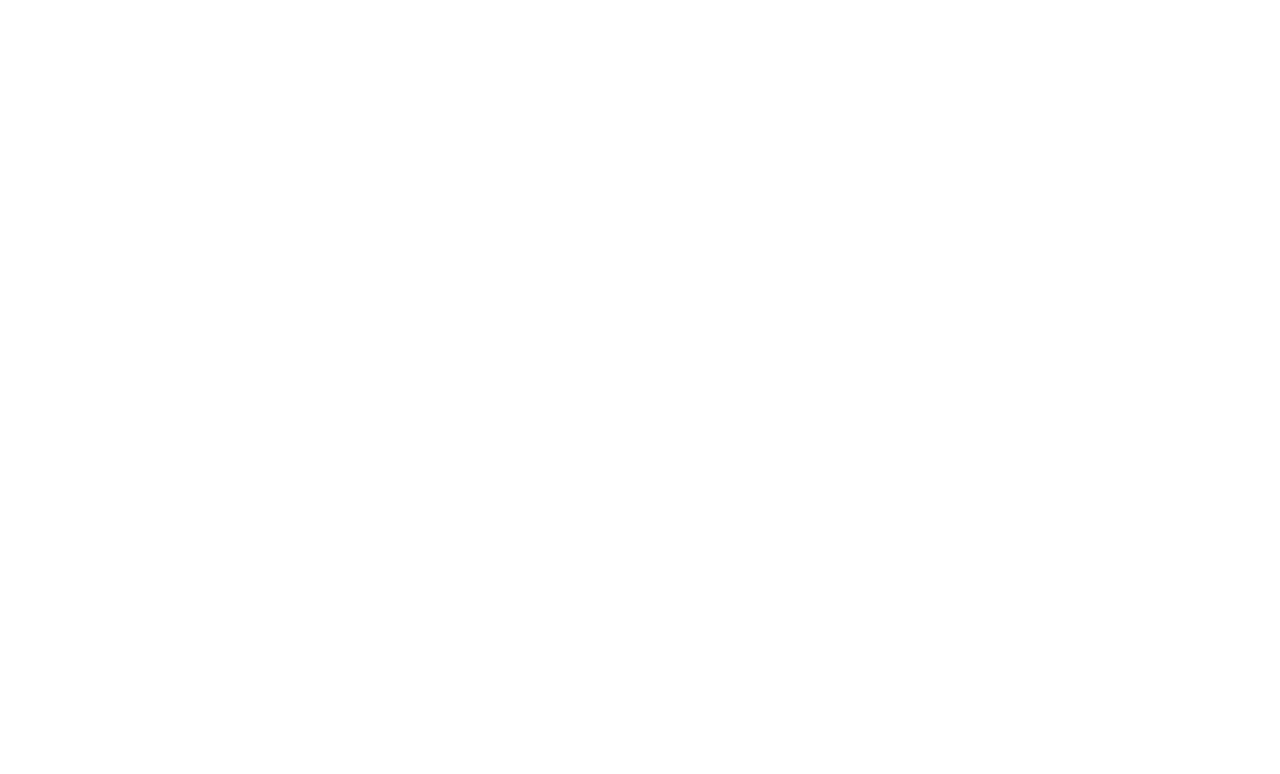
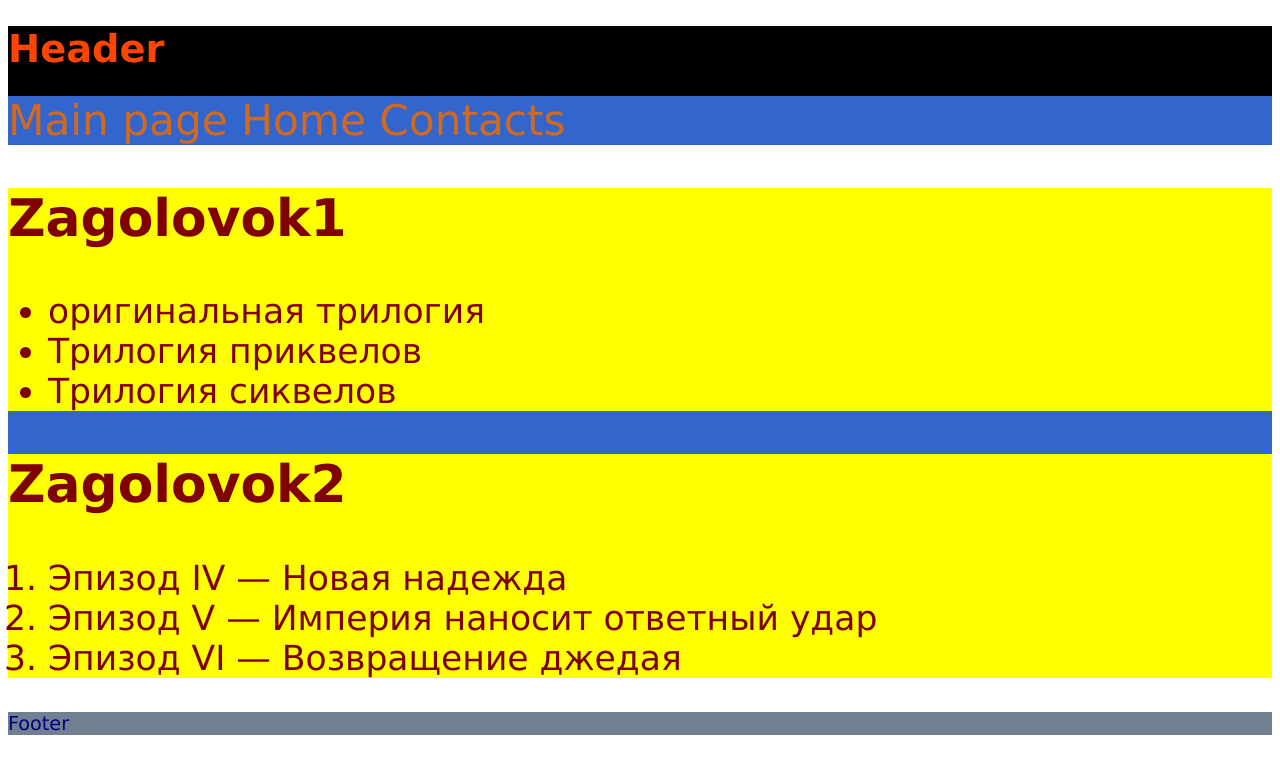
Before and after one commit to js-tasks-ru/htmlcss-20210513_dmitriy-ignatiev, a website: page 02-dz0/01-semantic-mockup/solution.html in a window 1280 px wide. Drawn offline with Linux system fonts and the light colour scheme.

Commit message:
2st task

```diff
--- a/02-dz0/01-semantic-mockup/solution.html
+++ b/02-dz0/01-semantic-mockup/solution.html
@@ -1,4 +1,76 @@
 <!DOCTYPE html>
 <html lang="ru">
-    <!-- Ваше решение -->
+    <head>
+        <style type="text/css">
+            header {
+             font-size: 120%;
+             font-family: Verdana, Arial, Helvetica, sans-serif;
+             color: #FF4500;
+             margin: 5;
+             background-color: #000000;
+             }
+
+            nav {
+             font-size: 220%;
+             font-family: Verdana, Arial, Helvetica, sans-serif;
+             color: #D2691E;
+             margin: 10;
+             background-color: #3366CC;
+            }
+
+            main {
+             font-size: 180%;
+             font-family: Verdana, Arial, Helvetica, sans-serif;
+             color: #00FFFF;
+             margin: 15;
+             background-color: #3366CC;
+            }
+
+            article {
+             font-size: 120%;
+             font-family: Verdana, Arial, Helvetica, sans-serif;
+             color: #800000;
+             margin: 25;
+             background-color: #FFFF00;
+            }
+
+            footer {
+             font-size: 120%;
+             font-family: Verdana, Arial, Helvetica, sans-serif;
+             color: #000080;
+             margin: 35;
+             background-color: #708090;
+            }
+            </style>
+    <header>
+        <h1>Header</h1>
+        <nav>
+            Main page
+            Home
+            Contacts
+        </nav>
+    </header>
+</head>
+<body>
+        <main>
+            <article>
+                <h2>Zagolovok1</h2>
+                <ul>
+                    <li>оригинальная трилогия</li>
+                    <li>Трилогия приквелов</li>
+                    <li>Трилогия сиквелов</li>
+                    </ul>
+
+        </article>
+        <article>
+            <h2>Zagolovok2</h2>
+            <ol>
+<li>Эпизод IV — Новая надежда</li>
+<li>Эпизод V — Империя наносит ответный удар</li>
+<li>Эпизод VI — Возвращение джедая</li>
+        </ol>
+    </article>
+</main>
+<footer>Footer</footer>
+</body>
 </html>
```
